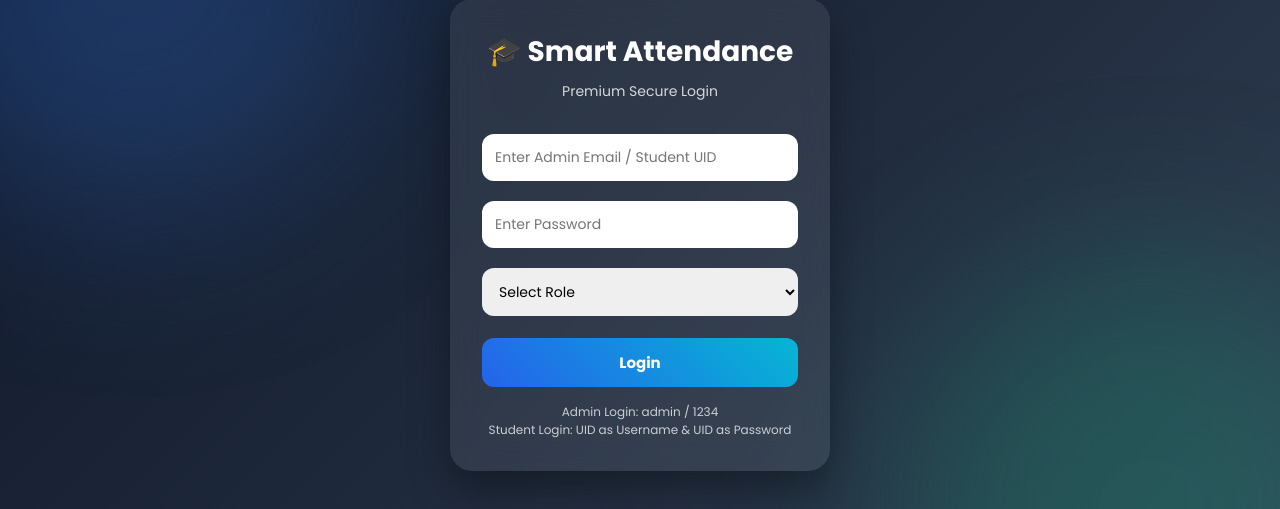
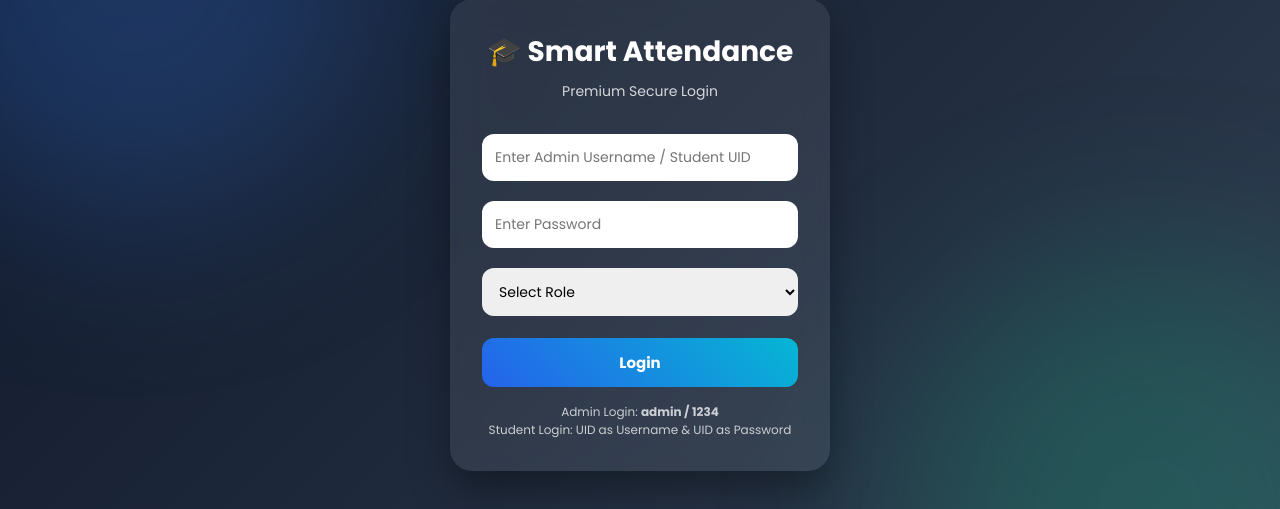
Before and after one commit to DeependraPratap2005/smart-attendance-system, a Flask app: page / in a window 1280 px wide; the page is wider, and only the part inside the window is pictured. Shown: the part 165-674 px from the top of that part. Run offline with Flask 3, Linux system fonts and the light colour scheme.

Commit message:
login.html

```diff
--- a/templates/login.html
+++ b/templates/login.html
@@ -130,10 +130,10 @@ line-height:1.5;
 <div class="error">{{ error }}</div>
 {% endif %}
 
-<form method="POST">
+<!-- ✅ IMPORTANT FIX: action="/" -->
+<form method="POST" action="/">
 
-<!-- ✅ FIXED NAMES -->
-<input type="text" name="username" placeholder="Enter Admin Email / Student UID" required>
+<input type="text" name="username" placeholder="Enter Admin Username / Student UID" required>
 
 <input type="password" name="password" placeholder="Enter Password" required>
 
@@ -148,7 +148,7 @@ line-height:1.5;
 </form>
 
 <div class="note">
-Admin Login: admin / 1234<br>
+Admin Login: <b>admin / 1234</b><br>
 Student Login: UID as Username & UID as Password
 </div>
 
```
